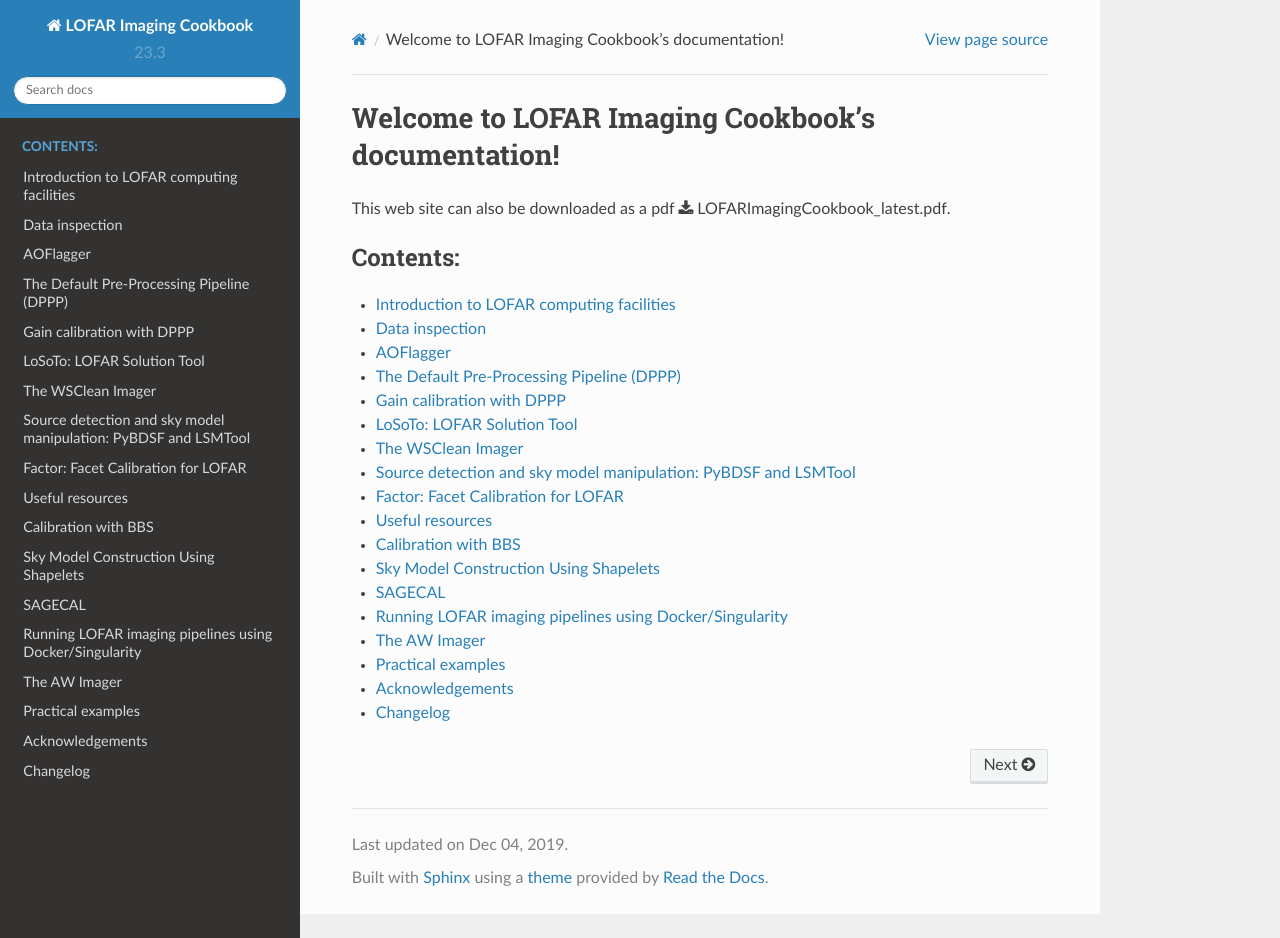
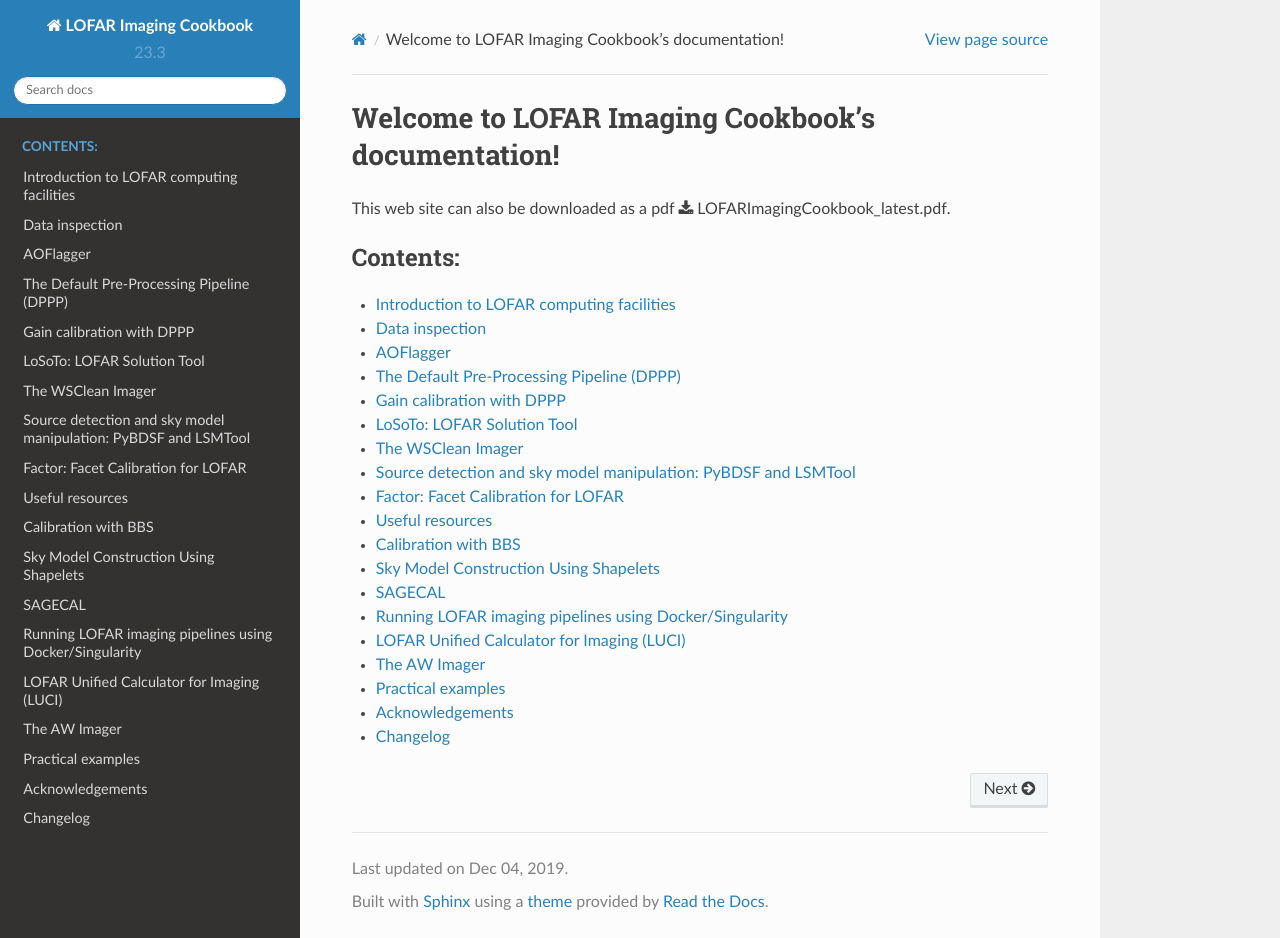
Before and after one commit to sarrvesh/lofar_imaging_cookbook, a Sphinx documentation site: the page built from source/index.rst, in a window 1280 px wide and 938 px high. Built offline with Sphinx 7.4.7 and the Read the Docs theme 2.0.0, drawn with Linux system fonts in a browser that asks for light colours; some of the changed lines change nothing that is shown.

Commit message:
added content to calculator page

```diff
--- /dev/null
+++ b/source/calculator.rst
@@ -0,0 +1,101 @@
+LOFAR Unified Calculator for Imaging (LUCI) [#f1]_
+==================================================
+
+The LOFAR Unified Calculator for Imaging, or LUCI, is a unified web interface that allows users to compute several parameters relevant for planning an interferometric observation with LOFAR. The web interface can be accessed at `https://support.astron.nl/luci <https://support.astron.nl/luci/>`_. A similar tool for planning beamformed observations is under development.
+
+LUCI is developed and maintained by the LOFAR Science Operations & Support (SOS) group at ASTRON. The source code is publicly available on GitHub at `https://github.com/scisup/LOFAR-calculator <https://github.com/scisup/LOFAR-calculator>`_. For comments and/or feature requests, please contact the SOS group using the `JIRA Helpdesk <https://support.astron.nl/rohelpdesk>`_.
+
+For a given observation and pipeline setup, the web interface allows users to
+
++ compute the raw and processed data size,
++ compute theoretical image sensitivity,
++ estimate the pipeline processing time,
++ plot the elevation of the sources to observe on any given date,
++ plan multi-beam observations, and
++ export the observation and pipeline setup in a PDF format.
+
+The landing page of the LUCI web interface is shown below in :numref:`luci_interface`. The page is divided into three columns each allowing the user to set a specific aspect of the observation. By setting different input fields, users can compute some or all of the parameters listed above. The different functionalities of LUCI are explained below.
+
+.. _luci_interface:
+
+.. figure:: figures/luci_interface.png
+   :align: center
+
+   The web interface to the LOFAR Unified Calculator for Imaging (LUCI).
+
+-------------------------
+Setting up an observation
+-------------------------
+
+The **Observational setup** section in LUCI allows users to specify an interferometric observing run with LOFAR. The
+
++ **Observation time (in seconds)** -- Duration of an observing run (default: 28800 seconds),
++ **No. of core stations (0 - 24)** (default: 24)
++ **No. of remote stations (0 - 14)** (default: 14)
++ **No. of international stations (0 - 14)** (default: 14)
++ **Number of channels per subband** -- Frequency resolution of an observing run. Allowed values are 64, 128, and 256 channels per subband (default: 64)
++ **Number of subbands** -- Number of subbands to record as part of the observing run (default: 488).
++ **Integration time (in seconds)** - Correlator integration time. This input field determines the time resolution of the observing run. (default: 1 second)
++ **Antenna set** -- specifies the mode in which the stations are operated. Allowed values are LBA Outer, HBA Dual, and HBA Dual Inner. (default: HBA Dual Inner).
+
+Upon clicking the button **Calculate**, LUCI computes the theoretical image sensitivity and the raw data size. The results of this computation is displayed to the user under the **Results** section. Note that before doing the calculations, LUCI validates the input specified by the user. If an invalid input is detected, LUCI displays an error as shown in :numref:`luci_error`.
+
+.. _luci_error:
+
+.. figure:: figures/luci_error.png
+   :align: center
+
+   Example error message displayed to the user. Before performing the calculations, LUCI validates the user input. If an invalid input is detected, LUCI shows a similar error message.
+
+-----------------------------------
+Setting up a preprocessing pipeline
+-----------------------------------
+
+Pipelines can be setup in LUCI using the field **Pipeline** dropdown button under **Pipeline setup**. At the moment, only a preprocessing pipeline can be specified. By default, no pipeline is attached to the observing run and hence the field **Pipeline** is set to None. To attach a preprocessing pipeline, set the **Pipeline** field to **Preprocessing**. Toggling the **Pipeline** field reveals a few more input fields (see :numref:`luci_pipeline`) under **Pipeline setup** which can be used to tweak the behaviour of the pipeline. The new, pipeline-specific fields are
+
++ **Time averaging factor** How much averaging to perform along the time axis (default: 1),
++ **Frequency averaging factor** How much averaging to perform along the freqency axis (default: 1), and
++ **Enable dysco compression?** Should the output measurement sets produced by the preprocessing pipeline be compressed with Dysco? (default: Enabled).
+
+Upon clicking the **Calculate** button, LUCI calculates **Processed data size** and **Pipeline processing time** in addition to **Theoretical image sensitivity** and **Raw data size** mentioned earlier.
+
+.. _luci_pipeline:
+
+.. figure:: figures/luci_pipeline.png
+   :align: center
+
+   LUCI web interface showing the pipeline fields that are revealed when the field **Pipeline** is set to **Preprocessing**.
+
+.. _target_setup:
+
+---------------------------------------------------
+Specifying targets, calibrators, and A-team sources
+---------------------------------------------------
+
+In addition to calculating the data sizes and processing times, LUCI also allows users to check if their target of interest is visible to LOFAR on a specific date. The target of interest can be specified in the **Target** field under the **Target setup** section. If the specified source is valid, the **Resolve** button can be used to obtain the coordinates of that source. If however, the user wishes to manually input the coordinates, a target name must also be specified. The specified target name **Note** that an error message is thrown if the number of sources mentioned in the **Target** field does not match
+
+----------------------------------
+Setting up multi-beam observations
+----------------------------------
+
+In the previous section, we demonstrated how to ...
+
+-------------------
+Exporting the setup
+-------------------
+
+--------------------------------
+Frequently Asked Questions (FAQ)
+--------------------------------
+
+**In what framework is LUCI implemented?**
+
+    LUCI is implemented in using the `Dash <https://github.com/plotly/dash>`_ which is a simple Python framework for building web applications. Interactive plotting is done using `Plotly <https://github.com/plotly/plotly.py>`_.
+
+**Can I contribute to LUCI?**
+
+    Sure! The source code of LUCI is available on `GitHub <https://github.com/scisup/LOFAR-calculator>`_. If you have an interesting feature, feel free to submit a pull request to this repository.
+
+.. rubric:: Footnotes
+
+.. [#f1] This chapter was written by `Sarrvesh Sridhar <mailto:sarrvesh@astron.nl>`_.
--- a/source/index.rst
+++ b/source/index.rst
@@ -28,6 +28,7 @@
    shapelets
    sagecal
    buildlofar
+   calculator
    awimager
    tutorial
    acknowledgements
```
Also changed, not shown: source/figures/luci_error.png (added), source/figures/luci_interface.png (added), source/figures/luci_pipeline.png (added).
